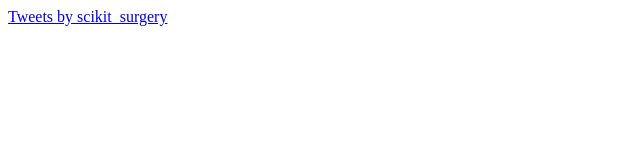
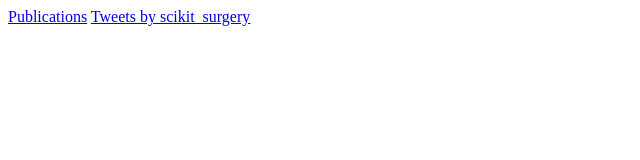
Before and after one commit to thompson318/thompson318.github.io, a plain HTML site: page index.html in a window 1280 px wide. Shown: the whole page, without its empty margins (0-640 px from the left). Drawn offline with Linux system fonts and the light colour scheme.

Commit message:
Added publications

```diff
--- a/index.html
+++ b/index.html
@@ -1 +1,3 @@
+<a href="https://scholar.google.co.uk/citations?user=-rD4cJIAAAAJ">Publications</a>
+
 <a class="twitter-timeline" href="https://twitter.com/scikit_surgery?ref_src=twsrc%5Etfw">Tweets by scikit_surgery</a> <script async src="https://platform.twitter.com/widgets.js" charset="utf-8"></script>
```
